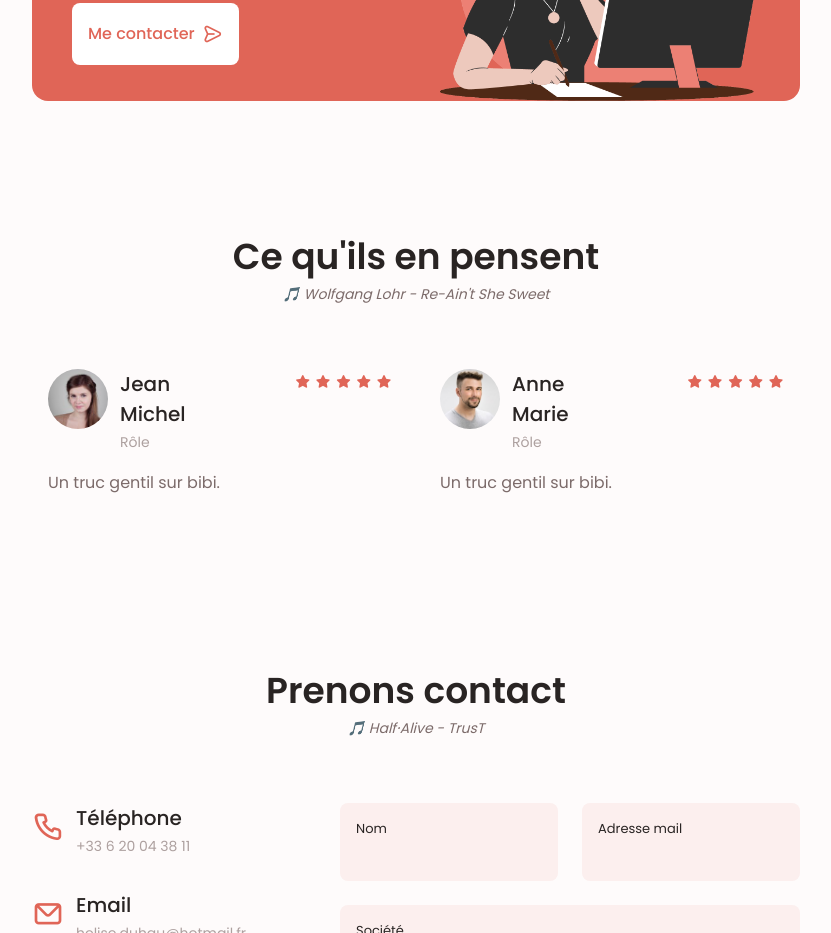
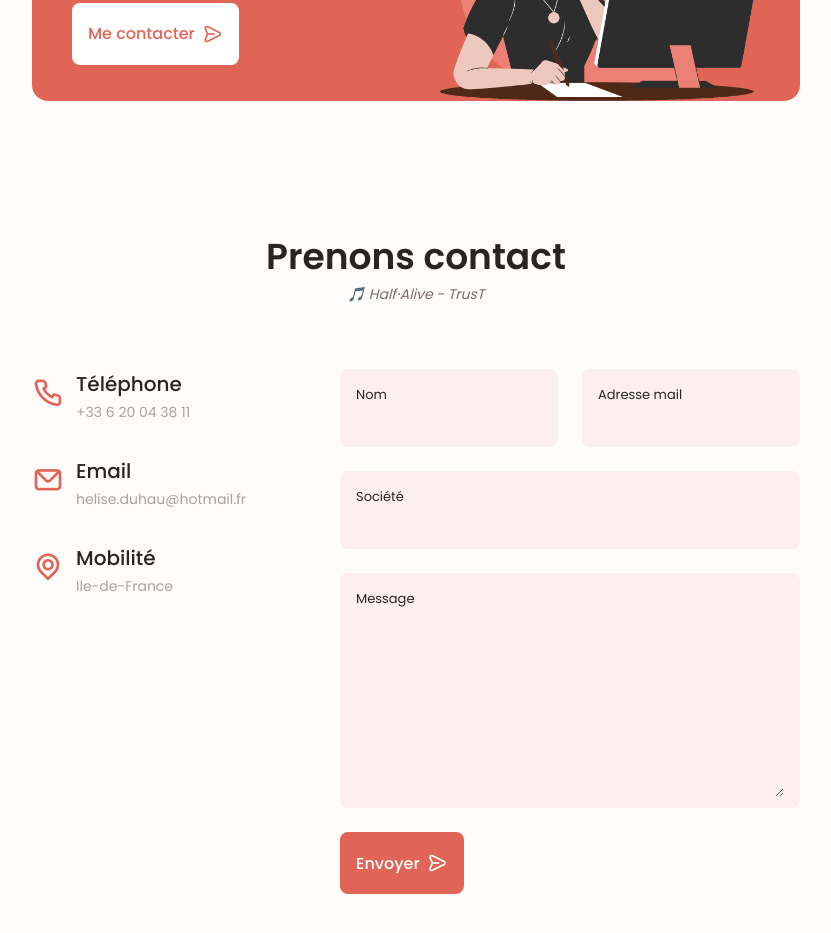
Before and after one commit to HeliseD/helised.github.io, a plain HTML site: page index.html in a window 1280 px wide. Shown: the part 4627-5560 px from the top of the page, without its empty margins (224-1055 px from the left). Drawn offline with nearby package versions, Linux system fonts and the light colour scheme.

Commit message:
Update index.html

```diff
--- a/index.html
+++ b/index.html
@@ -828,7 +828,7 @@
             </section>
 
             <!--==================== TESTIMONIAL ====================-->
-            <section class="testimonial section">
+            <section class="testimonial section" hidden>
                 <h2 class="section__title">Ce qu'ils en pensent</h2>
                 <span class="section__subtitle"><i>🎵 Wolfgang Lohr - Re-Ain't She Sweet</i></span>
 
```
